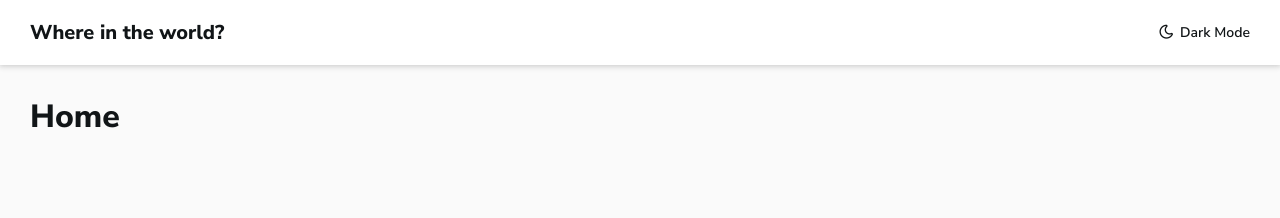
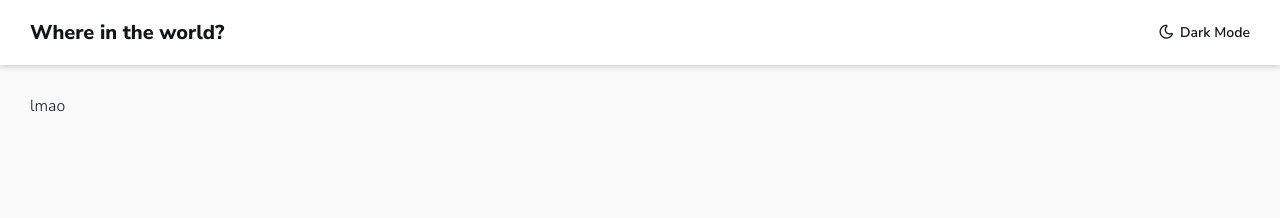
Before and after one commit to leouui/countries-api, a React (Create React App) app: page / in a window 1280 px wide. Shown: the top 218 px of the page. Built offline with nearby package versions, Linux system fonts and the light colour scheme.

Commit message:
countryContext,CountryReducer

```diff
--- /dev/null
+++ b/src/component/CountryContent.tsx
@@ -0,0 +1,21 @@
+import { useReducer } from "react"
+import { Routes,Route } from "react-router-dom"
+import { Home,CountryDetails} from "../views"
+import { countryReducer } from "../stateManagement/reducers/countryReducer"
+import { CountryContext } from "../stateManagement/context/context"
+import { countryInitialState } from "../stateManagement/reducers/initialState"
+
+const CountryContent = () => {
+    const [state,dispatch] = useReducer(countryReducer,countryInitialState)
+
+    return <CountryContext.Provider value={{state,dispatch}}>
+        <div className="content__pages-container w-page">
+            <Routes>
+                <Route path="/" element={<Home/>} />
+                <Route path=":countryId" element={<CountryDetails/>} />
+            </Routes>
+        </div>
+    </CountryContext.Provider>
+}
+
+export default CountryContent
--- /dev/null
+++ b/src/component/FilterBar.tsx
@@ -0,0 +1,9 @@
+const FilterBar = () => {
+    return (
+        <div>
+            lmao
+        </div>
+    )
+}
+
+export default FilterBar
--- /dev/null
+++ b/src/component/index.ts
@@ -0,0 +1,2 @@
+export {default as CountryContent} from "./CountryContent"
+export {default as FilterBar} from "./FilterBar"
--- a/src/routes/routes/DashRoutes.jsx
+++ b/src/routes/routes/DashRoutes.jsx
@@ -1,16 +1,10 @@
-import { Routes,Route } from "react-router-dom"
-import { Home ,CountryDetails} from "../../views"
 import { NavBar } from "../../layout"
+import { CountryContent } from "../../component"
 
 const DashRoutes = () => {
     return <div className="content__principal">
         <NavBar/>
-        <div className="content__pages-container w-page">
-            <Routes>
-                <Route path="/" element={<Home/>} />
-                <Route path=":countryId" element={<CountryDetails/>} />
-            </Routes>
-        </div>
+        <CountryContent/>
     </div>
 }
 
--- /dev/null
+++ b/src/stateManagement/context/context.ts
@@ -0,0 +1,13 @@
+import { createContext } from "react";
+import { countryInitState } from "../reducers/initialState";
+
+type Actions =
+    | { type:"setCountryData", payload:Object[] }
+    | { type:"setLoading", payload:Boolean }
+
+interface countryContext {
+    state:countryInitState,
+    dispatch:React.Dispatch<Actions>
+}
+
+export const CountryContext = createContext<countryContext>({} as countryContext)
--- /dev/null
+++ b/src/stateManagement/reducers/countryReducer.ts
@@ -0,0 +1,28 @@
+import {initState} from "../reducers/initialState"
+
+type Actions =
+    | { type:"setCountryData", payload:Object[] }
+    | { type:"setLoading", payload:Boolean }
+
+export const countryReducer = (state:initState,action:Actions) : initState => {
+    switch (action.type) {
+        case "setCountryData":
+            return {
+                ...state,
+                country:{
+                    ...state.country,
+                    data:action.payload,
+                }
+            }
+        case "setLoading":
+            return {
+                ...state,
+                country:{
+                    ...state.country,
+                    loading:action.payload
+                }
+            }
+        default:
+            return state
+    }
+}
--- /dev/null
+++ b/src/stateManagement/reducers/initialState.ts
@@ -0,0 +1,13 @@
+export interface countryInitState {
+    country:{
+        data:Object[],
+        loading:Boolean
+    }
+}
+
+export const countryInitialState : countryInitState = {
+    country:{
+        data:[],
+        loading:false
+    }
+}
--- a/src/views/Home.jsx
+++ b/src/views/Home.jsx
@@ -1,9 +1,13 @@
+import { useContext } from "react"
+import { FilterBar } from "../component"
+import { CountryContext } from "../stateManagement/context/context"
+
 const Home = () => {
-    return (
-        <div>
-            <h1>Home</h1>
-        </div>
-    )
+    const {state,dispatch} = useContext(CountryContext)
+
+    return <>
+        <FilterBar/>
+    </>
 }
 
 export default Home
```
